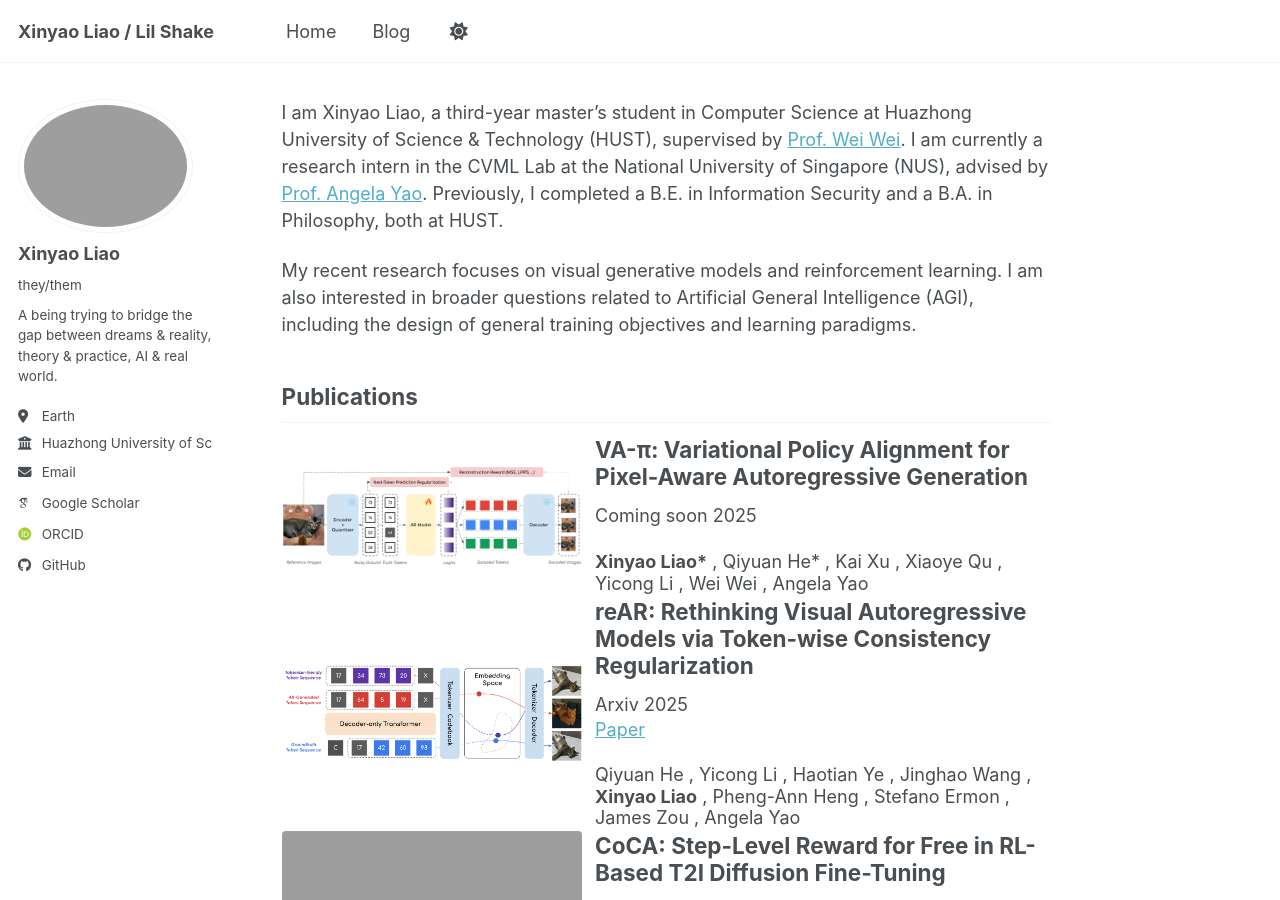
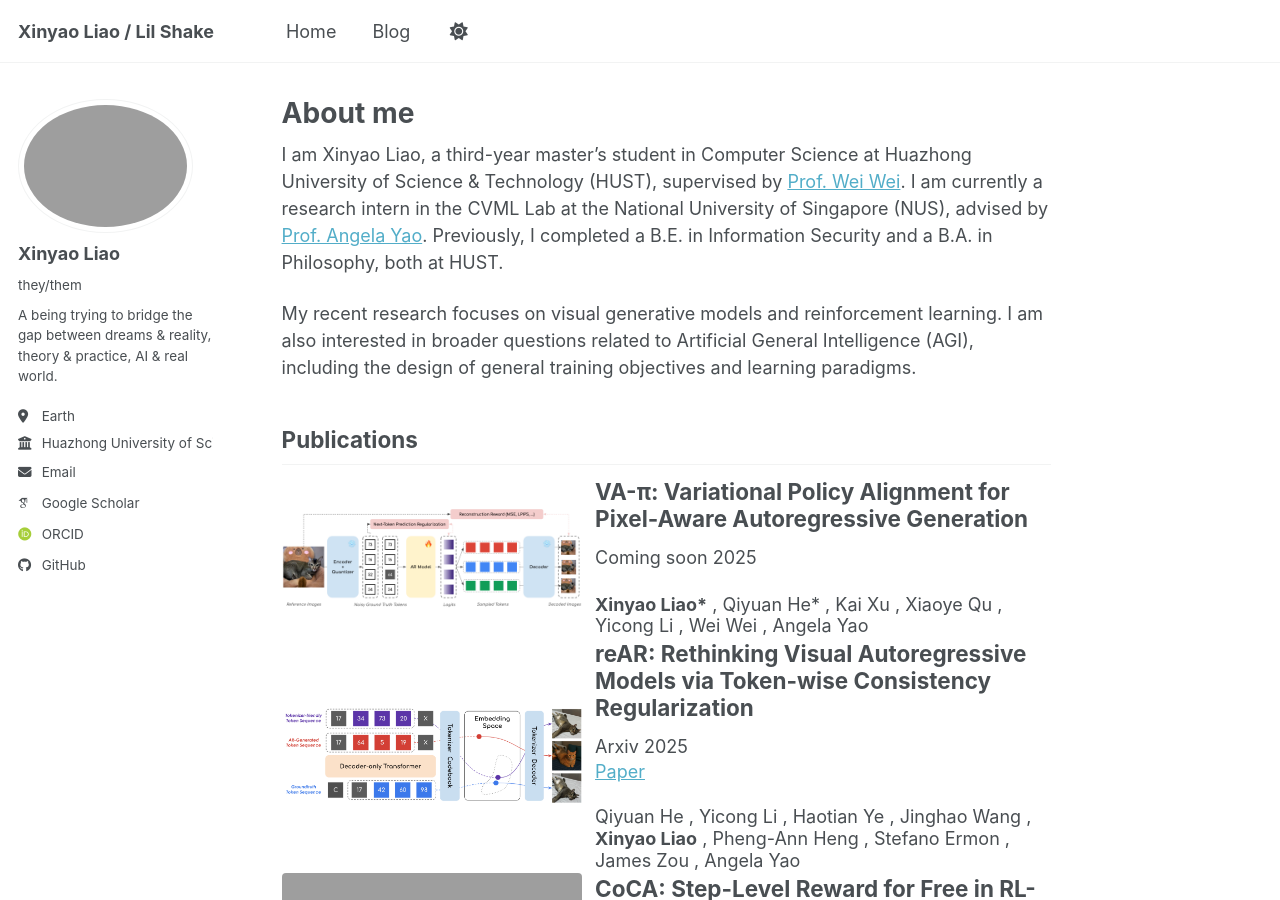
Before and after one commit to Lil-Shake/Lil-Shake.github.io, a Jekyll site: the page built from _pages/about.md, in a window 1280 px wide and 900 px high. Built offline with Jekyll 4.4.1, drawn with Linux system fonts in a browser that asks for light colours; some web fonts are replaced; a script bundle is joined from its source files by our own code; library files that are not in the unit come from our copies.

Commit message:
update home page

```diff
--- a/_pages/about.md
+++ b/_pages/about.md
@@ -1,6 +1,6 @@
 ---
 permalink: /
-# title: "Xinyao Liao | Computer Science & AI Research"
+title: "About me"
 description: "Homepage of Xinyao Liao, a computer science master's student at HUST, focusing on visual generative models and reinforcement learning."
 author_profile: true
 redirect_from:
```
